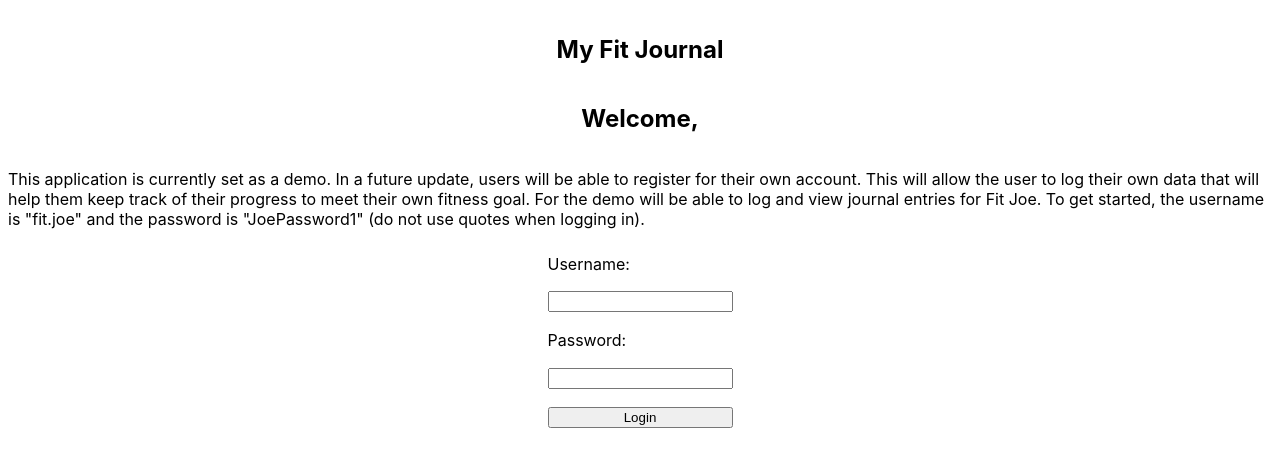
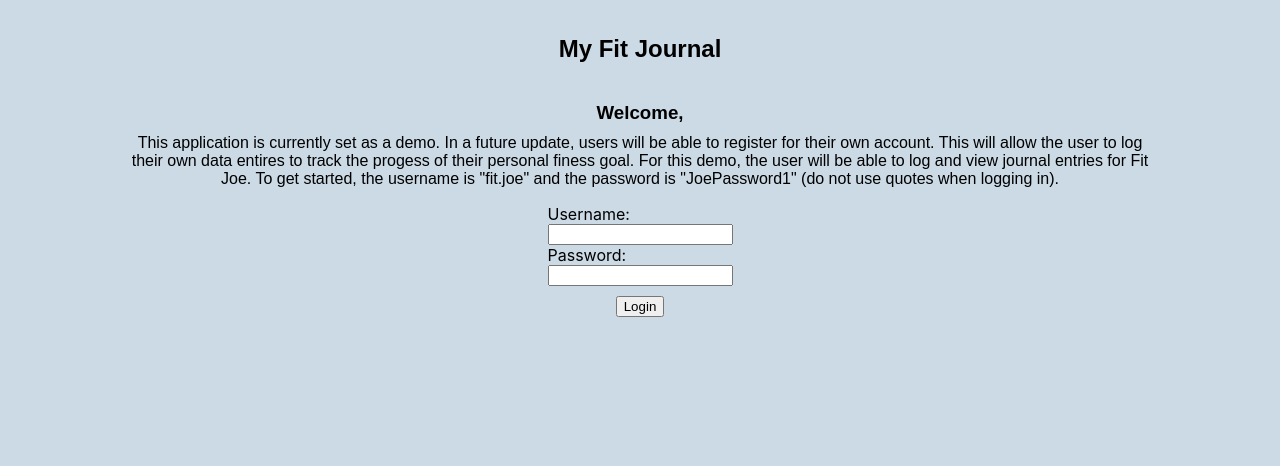
Before and after one commit to cfloyd252/My-Fit-Journal-Client, a React (Create React App) app: page / in a window 1280 px wide. Shown: the top 466 px of the page. Built offline with nearby package versions, Linux system fonts and the light colour scheme.

Commit message:
styled landing page

```diff
--- a/src/App.css
+++ b/src/App.css
@@ -19,3 +19,5 @@ section {
   overflow-y: scroll;
   padding: 15px 8px;
 }
+
+@import url('https://fonts.googleapis.com/css2?family=Barlow:wght@900&family=Poppins:wght@500&display=swap');
--- a/src/Pages/LandingPage/LandingPage.css
+++ b/src/Pages/LandingPage/LandingPage.css
@@ -4,13 +4,37 @@
   display: flex;
   flex-direction: column;
   align-items: center;
+  background-color: #CBDAE5;
+}
+
+#landing-page > p {
+  text-align: center;
+  padding: 0px 9%;
+  font-family: 'Poppins', sans-serif;
+  margin-top: 0;
+}
+
+#landing-page > h1 {
+  font-family: 'Barlow', sans-serif;
+}
+
+.error{
+  color: red;
+}
+
+#landing-page > h3 {
+  font-family: 'Poppins', sans-serif;
+  margin-bottom: 10px;
 }
 
 #login-form {
   display: flex;
   flex-direction: column;
-  justify-content: space-around;
-  height: 25%;
+}
+
+#login-form > button{
+  align-self: center;
+  margin-top: 10px;
 }
 
 #register-link {
--- a/src/Pages/LandingPage/LandingPage.js
+++ b/src/Pages/LandingPage/LandingPage.js
@@ -6,7 +6,7 @@ import './LandingPage.css'
 export class LandingPage extends Component {
   renderErrorMessage = () => {
     if(this.props.error) {
-    return (<p>{this.props.error}</p>)
+    return (<p className='error'>{this.props.error}</p>)
     }
 
     return
@@ -16,15 +16,14 @@ export class LandingPage extends Component {
     return (
       <section id='landing-page'>
         <h1>My Fit Journal</h1>
-        <h2>Welcome,</h2>
+        <h3>Welcome,</h3>
         <p>
           This application is currently set as a demo. In a future update,
           users will be able to register for their own account. This will
-          allow the user to log their own data that will help them keep
-          track of their progress to meet their own fitness goal. For the
-          demo will be able to log and view journal entries for Fit Joe. To
-          get started, the username is "fit.joe" and the password is "JoePassword1"
-          (do not use quotes when logging in).
+          allow the user to log their own data entires to track the progess of their
+          personal finess goal. For this demo, the user will be able to log and view
+          journal entries for Fit Joe. To get started, the username is "fit.joe" and
+          the password is "JoePassword1" (do not use quotes when logging in).
         </p>
         {this.renderErrorMessage()}
         <form id='login-form' onSubmit={this.props.handleSubmit}>
```
